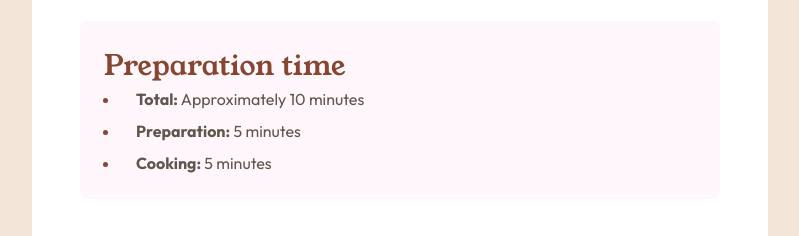
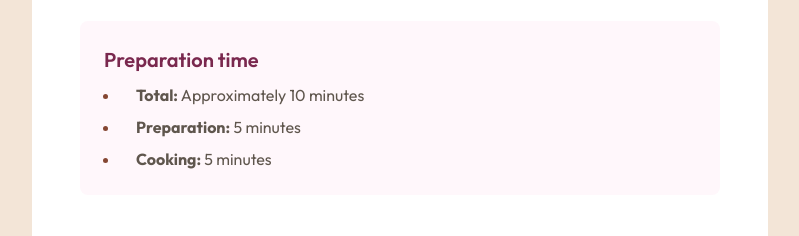
Before and after one commit to Igor-rf-3548/Recipe-page, a plain HTML site: page index.html in a window 1280 px wide. Shown: the part 564-800 px from the top of the page, without its empty margins (240-1039 px from the left). Drawn offline with Linux system fonts and the light colour scheme.

Commit message:
Update style.css

```diff
--- a/style.css
+++ b/style.css
@@ -70,7 +70,7 @@ section + section{
 }
 
 /* h1 ,h2, h3 */
-h1, h2, h3 {
+h1, h2 {
     font-family: var(--font-heading);
 }
 
@@ -91,7 +91,7 @@ h1{
     margin: var(--space-4) 0 var(--space-2);
 }
 
-.time h3{
+.time h2{
     margin-bottom: var(--space-1);
     color: var(--color-1);
     font-size: var(--fs-lg);
```
